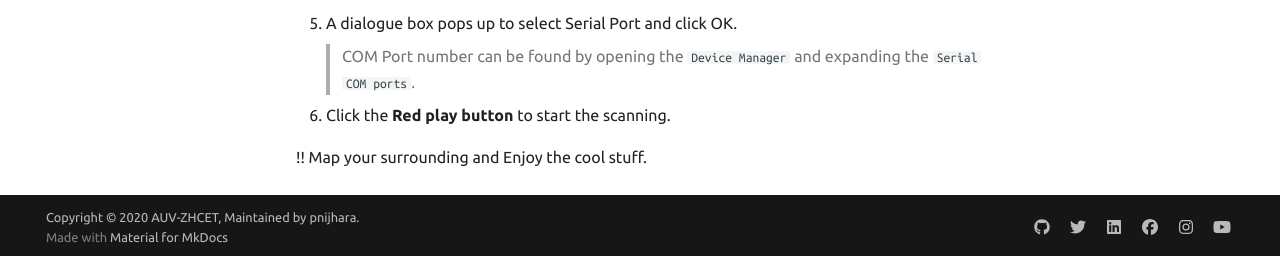
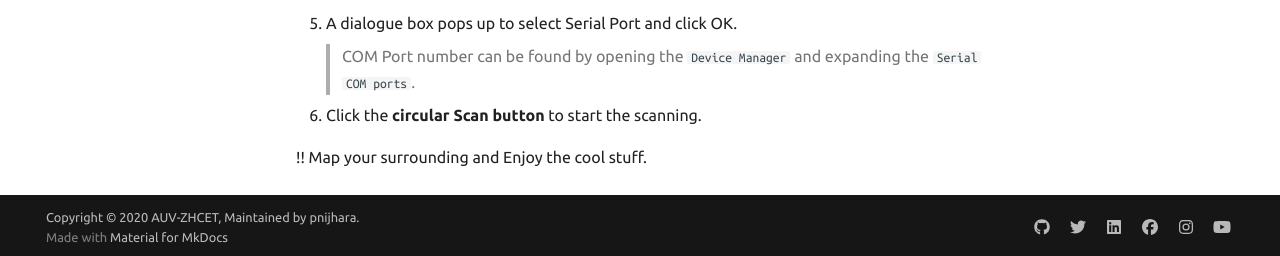
Before and after one commit to auvzhcet/Documentation, an MkDocs documentation site: the page built from docs/computer/rplidar_guide.md, in a window 1280 px wide and 900 px high, scrolled down 1160 px. Shown: the part 641-897 px from the top of the window. Built offline with MkDocs 1.6.1 and Material for MkDocs 9.7.7, drawn with Linux system fonts in a browser that asks for light colours; comment, search, counter and statistics services are not loaded.

Commit message:
docs: fix steps lidar-guide

```diff
--- a/docs/computer/rplidar_guide.md
+++ b/docs/computer/rplidar_guide.md
@@ -53,7 +53,7 @@ Checkout Slamtec's [GitHub Repo][slamtec-public-repo] for details on how to run
 4. Run `frame_grabber.exe`
 5. A dialogue box pops up to select Serial Port and click OK.
    > COM Port number can be found by opening the `Device Manager` and expanding the `Serial COM ports`.
-6. Click the **Red play button** to start the scanning.
+6. Click the **circular Scan button** to start the scanning.
 
 !! Map your surrounding and Enjoy the cool stuff.
 
```
